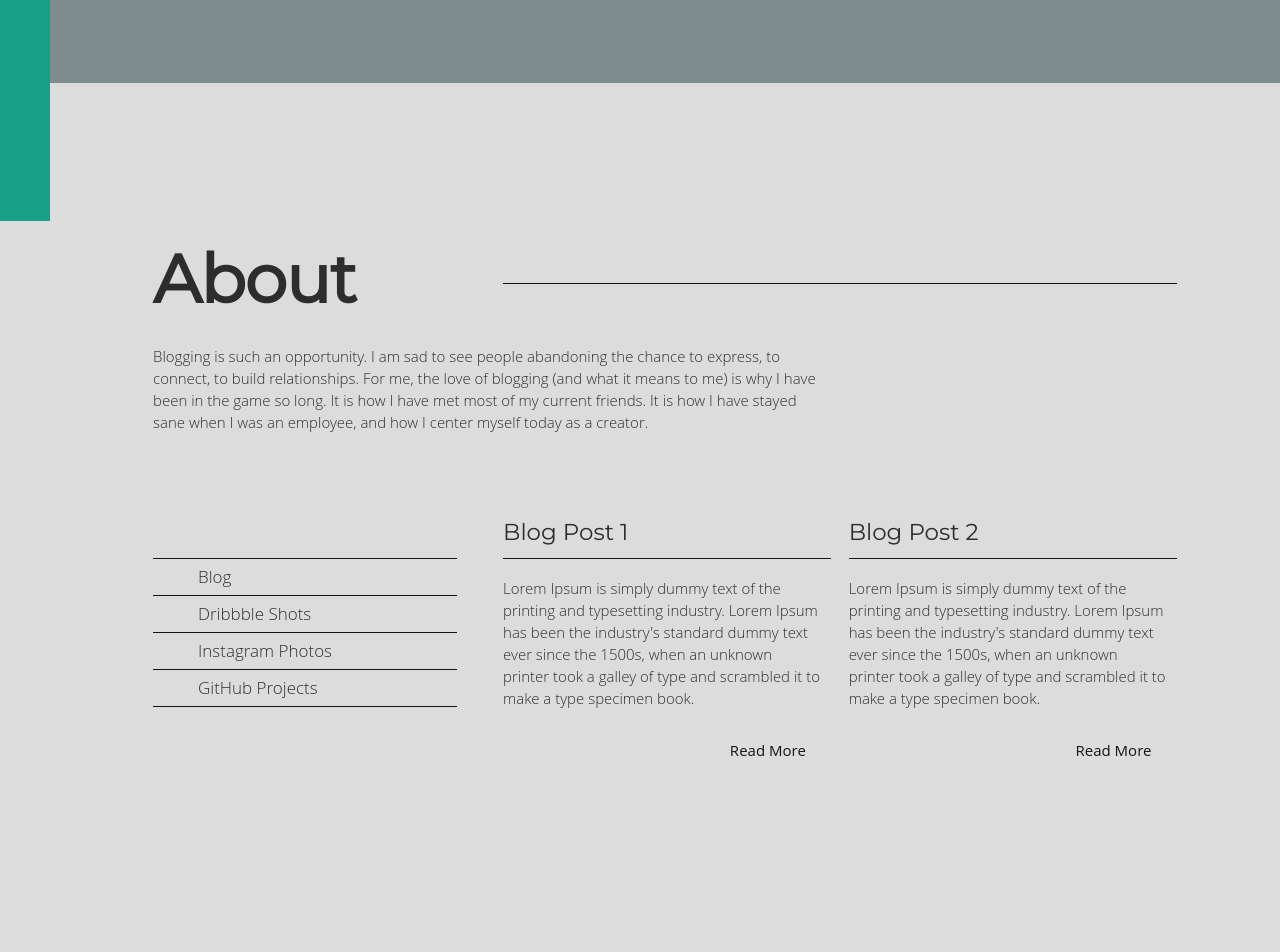
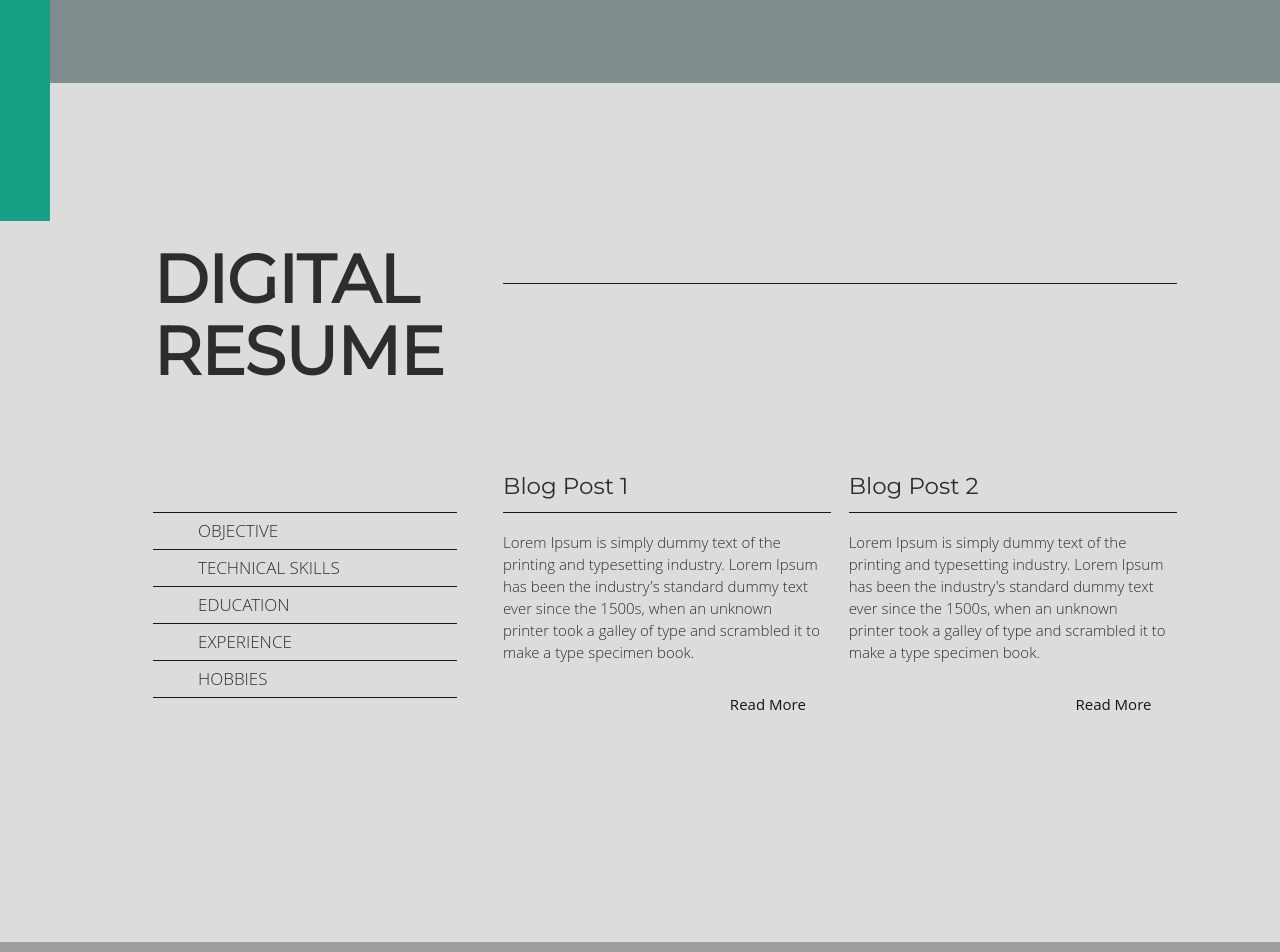
Before and after one commit to swstack/stephenstack.com, a Python web app: template src/app/resources/templates/index.html in a window 1280 px wide. Shown: the part 739-1691 px from the top of the page. Run offline with Jinja, Linux system fonts and the light colour scheme; the template is opened without the code that fills it, so the values that code supplies are empty; some libraries are stand-ins or nearby versions; some web fonts are replaced; grey boxes are pictures that could not be loaded.

Commit message:
frontend, resume: prepping html for digital resume feature.

```diff
--- a/src/app/resources/templates/index.html
+++ b/src/app/resources/templates/index.html
@@ -72,29 +72,24 @@
 					<div class="container-fluid">
                         <div class="row-fluid title">
                             <div class="span4">
-                                <h2>About</h2>
+                                <h2>DIGITAL RESUME</h2>
                             </div><!-- /span4 -->
                             <div class="span8 hidden-phone">
                                 <hr>
                             </div><!-- /span8 -->
                         </div><!-- /row-fluid -->
-                        <div class="row-fluid desc">
-                            <div class="span8">
-                                <p>Blogging is such an opportunity. I am sad to see people abandoning the chance to express, to connect, to build relationships. For me, the love of blogging (and what it means to me) is why I have been in the game so long. It is how I have met most of my current friends. It is how I have stayed sane when I was an employee, and how I center myself today as a creator.</p>
-                            </div><!-- /span8 -->
-                        </div><!-- /row-fluid -->
                         <div class="row-fluid content">
                             <div class="span4">
                                 <ul class="article-tags">
-                                    <li data-blog="blog" class="current"><i class="icon-circle-arrow-right"></i>Blog</li>
-                                    <li data-blog="dribbble"><i class="icon-circle-arrow-right"></i>Dribbble Shots</li>
-                                    <li data-blog="instagram"><i class="icon-circle-arrow-right"></i>Instagram Photos</li>
-                                    <li data-blog="github"><i class="icon-circle-arrow-right"></i>GitHub Projects</li>
-
+                                    <li data-blog="objective" class="current"><i class="icon-circle-arrow-right"></i>OBJECTIVE</li>
+                                    <li data-blog="technical_skills"><i class="icon-circle-arrow-right"></i>TECHNICAL SKILLS</li>
+                                    <li data-blog="education"><i class="icon-circle-arrow-right"></i>EDUCATION</li>
+                                    <li data-blog="experience"><i class="icon-circle-arrow-right"></i>EXPERIENCE</li>
+                                    <li data-blog="hobbies"><i class="icon-circle-arrow-right"></i>HOBBIES</li>
                                 </ul>
                             </div><!-- /span4 -->
 
-                            <div class="span8 slide current" data-blog="blog">
+                            <div class="span8 slide current" data-blog="objective">
                                 <div class="row-fluid">
                                     <div class="span6 expand">
                                         <h4>Blog Post 1</h4>
@@ -114,7 +109,7 @@
                                 </div><!-- /row-fluid -->
                             </div><!-- /span8 -->
 
-                            <div class="span8 slide" data-blog="dribbble">
+                            <div class="span8 slide" data-blog="technical_skills">
                                 <div class="row-fluid">
                                     <div class="span6 expand">
                                         <h4>Shot 01</h4>
@@ -133,7 +128,7 @@
                                 </div><!-- /row-fluid -->
                             </div><!-- /span8 -->
 
-                            <div class="span8 slide" data-blog="instagram">
+                            <div class="span8 slide" data-blog="education">
                                 <div class="row-fluid">
                                     <div class="span6 expand">
                                         <h4>Marcel Newman</h4>
@@ -153,7 +148,26 @@
                                 </div><!-- /row-fluid -->
                             </div><!-- /span8 -->
 
-                            <div class="span8 slide" data-blog="github">
+                            <div class="span8 slide" data-blog="experience">
+                                <div class="row-fluid">
+                                    <div class="span6 expand">
+                                        <h4>Responsive Menu</h4>
+                                        <p>Lorem Ipsum is simply dummy text of the printing and typesetting industry.</p>
+                                        <div class="pull-right read-more">
+                                            <a href="#"  rel="external">Read More <i class="icon-double-angle-right"></i></a>
+                                        </div>
+                                    </div><!-- /span6 -->
+                                    <div class="span6 visible-desktop">
+                                        <h4>Bootstrap JQuery</h4>
+                                        <p>Lorem Ipsum is simply dummy text of the printing and typesetting industry.</p>
+                                        <div class="pull-right read-more">
+                                            <a href="#"  rel="external">Read More <i class="icon-double-angle-right"></i></a>
+                                        </div>
+                                    </div><!-- /span6 -->
+                                </div><!-- /row-fluid -->
+                            </div><!-- /span8 -->
+
+                            <div class="span8 slide" data-blog="hobbies">
                                 <div class="row-fluid">
                                     <div class="span6 expand">
                                         <h4>Responsive Menu</h4>
```
